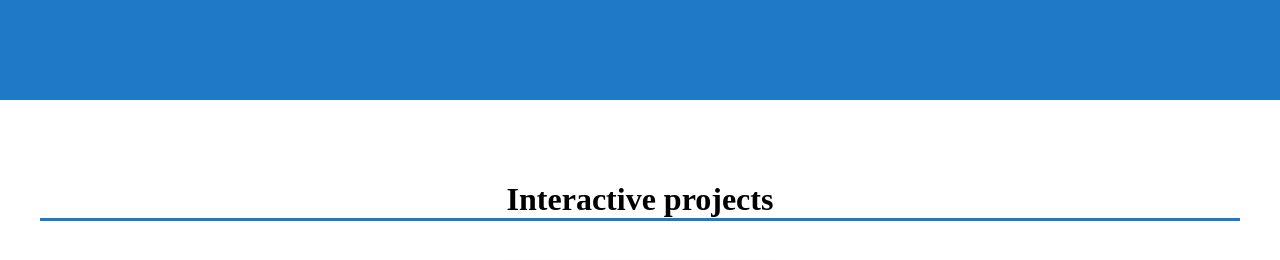
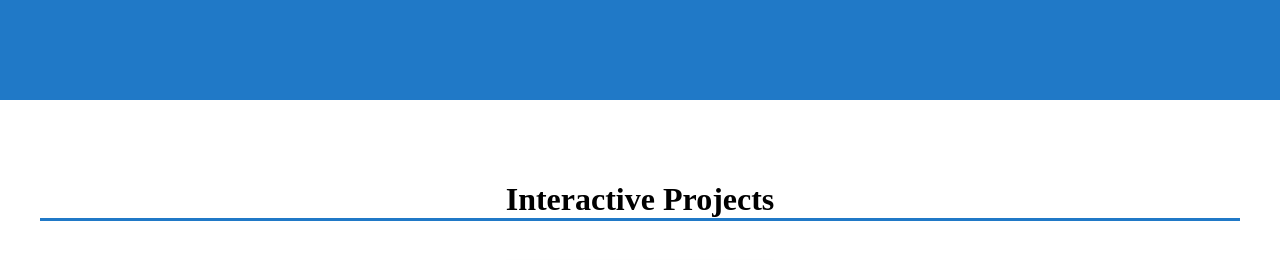
Before and after one commit to alanren0/alanren0.github.io, a plain HTML site: page index.html in a window 1280 px wide. Shown: the top 260 px of the page. Drawn offline with Linux system fonts and the light colour scheme.

Commit message:
spelling

```diff
--- a/index.html
+++ b/index.html
@@ -9,7 +9,7 @@
         <div class="top-background"></div>
         <div style="text-align: center;">
             <div style="margin: 40px 20px 40px 20px; padding: 20px;">
-                <h1 class="projects-header">Interactive projects</h1>
+                <h1 class="projects-header">Interactive Projects</h1>
                 <div id="projects1" class="projects-container">
                     <!-- stuff -->
                 </div>
```
